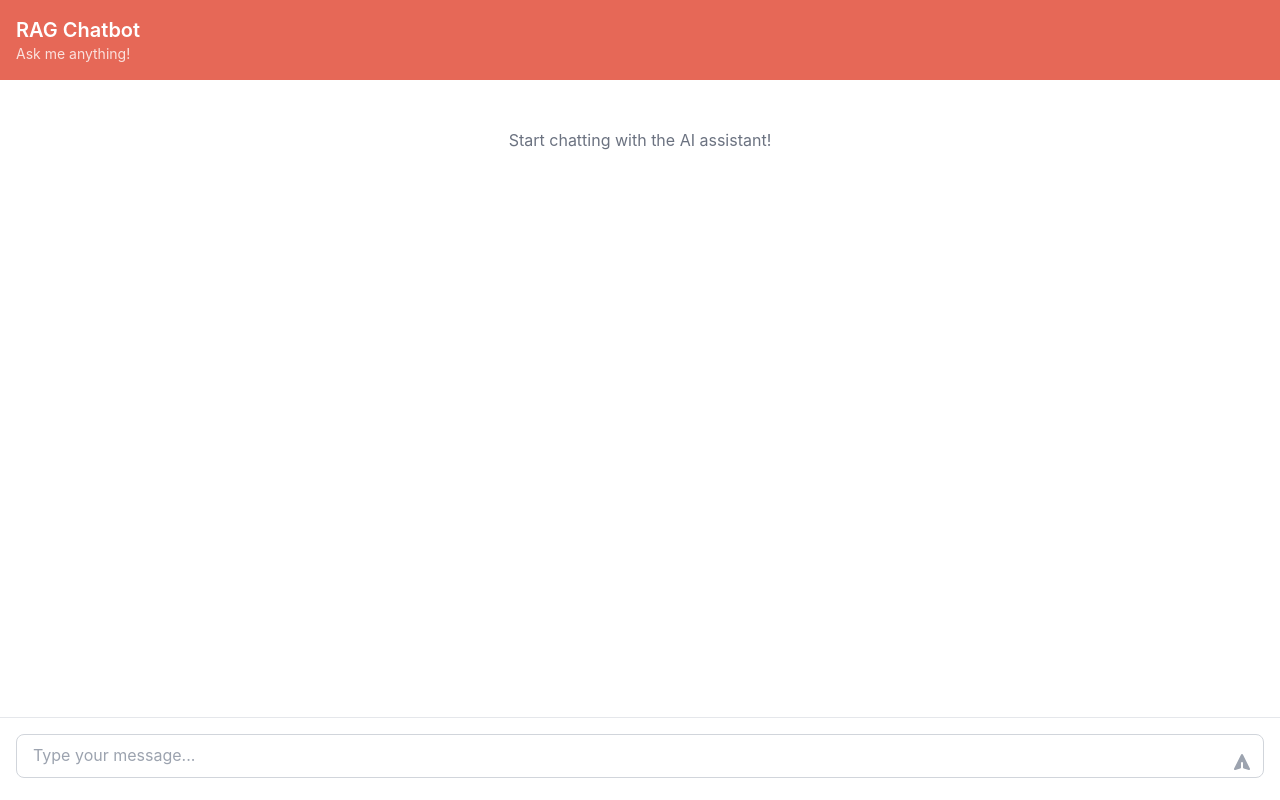
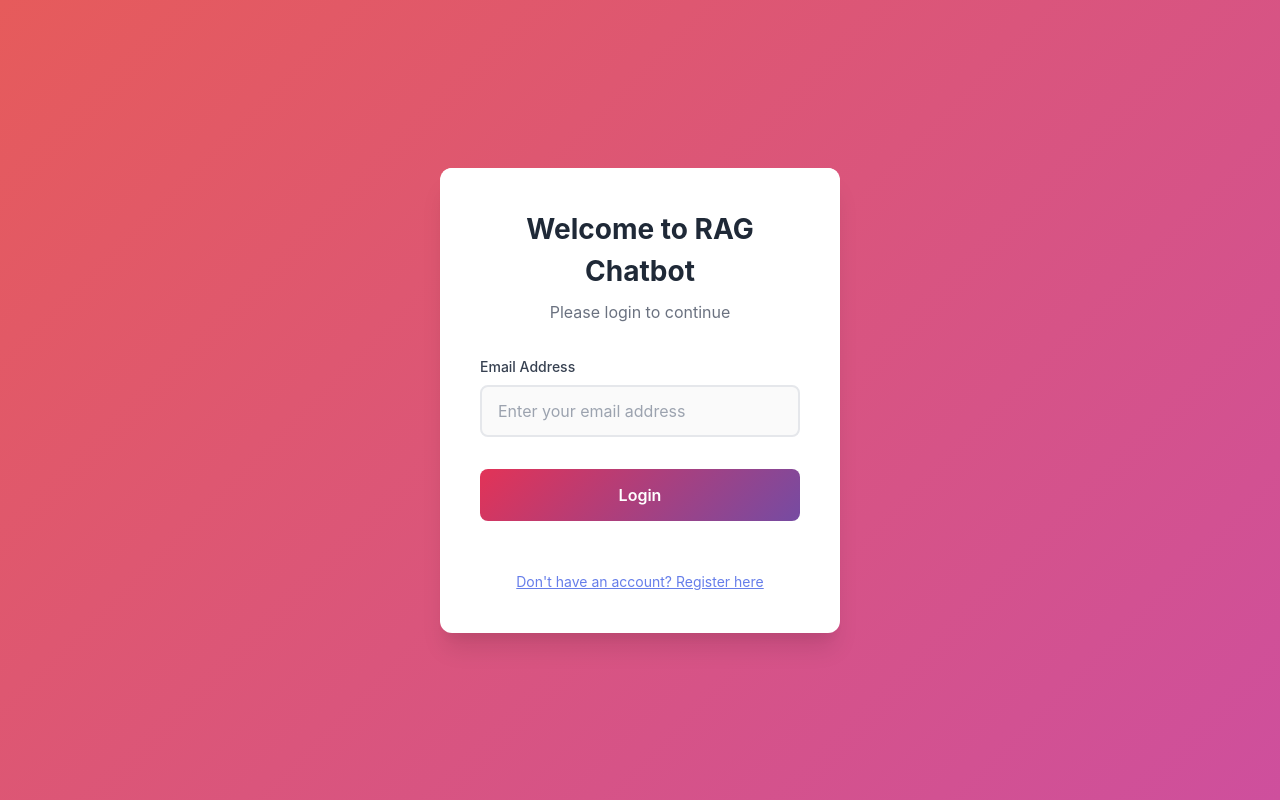
Before and after one commit to murugansns/Chat-TTS-frontend, a React (Create React App) app: page / in a window 1280 px wide. Built offline with nearby package versions, Linux system fonts and the light colour scheme.

Commit message:
added login page

```diff
--- a/src/App.js
+++ b/src/App.js
@@ -1,6 +1,7 @@
   import React, { useState, useRef, useEffect, useCallback } from 'react';
   import DOMPurify from 'dompurify';
   import { prepareAudio, stopAudio } from './utils/audioPlayer';
+  import Login from './components/Login';
   import './Chat.css';
 
 
@@ -244,6 +245,11 @@
     const [isSpeaking, setIsSpeaking] = useState(false);
     const [streamedText, setStreamedText] = useState('');
 
+    // Authentication state
+    const [isAuthenticated, setIsAuthenticated] = useState(false);
+    const [user, setUser] = useState(null);
+    const [authToken, setAuthToken] = useState('');
+
     const eventSourceRef = useRef(null);
     const messagesEndRef = useRef(null);
     const typingTimeoutRef = useRef(null);
@@ -292,6 +298,51 @@
         window.speechSynthesis.cancel();
         setIsSpeaking(false);
         audioPlayer.current.isPlaying = false;
+      }
+    }, []);
+
+    // Authentication handlers
+    const handleLogin = (userData, token) => {
+      setUser(userData);
+      setAuthToken(token);
+      setIsAuthenticated(true);
+    };
+
+    const handleLogout = () => {
+      setUser(null);
+      setAuthToken('');
+      setIsAuthenticated(false);
+      setMessages([]);
+      localStorage.removeItem('authToken');
+      localStorage.removeItem('user');
+    };
+
+    // Check for existing authentication on component mount
+    useEffect(() => {
+      const storedToken = localStorage.getItem('authToken');
+      const storedUser = localStorage.getItem('user');
+
+      if (storedToken && storedUser) {
+        try {
+          // Parse the user data
+          const userData = JSON.parse(storedUser);
+
+          // Basic token validation - check if it's a proper JWT format
+          const tokenParts = storedToken.split('.');
+          if (tokenParts.length === 3) {
+            setUser(userData);
+            setAuthToken(storedToken);
+            setIsAuthenticated(true);
+          } else {
+            // Invalid token format, clear storage
+            localStorage.removeItem('authToken');
+            localStorage.removeItem('user');
+          }
+        } catch (error) {
+          console.error('Error parsing stored authentication data:', error);
+          localStorage.removeItem('authToken');
+          localStorage.removeItem('user');
+        }
       }
     }, []);
 
@@ -779,11 +830,23 @@
 
     return (
       <div className="h-screen bg-gray-100 flex flex-col">
+        {!isAuthenticated ? (
+          <Login onLogin={handleLogin} />
+        ) : (
+          <>
             <div className="flex-1 bg-white flex flex-col overflow-hidden">
               {/* Header */}
-          <div className="bg-primary text-white p-4">
+              <div className="bg-primary text-white p-4 flex justify-between items-center">
+                <div>
                   <h1 className="text-xl font-semibold">RAG Chatbot</h1>
-            <p className="text-white/80 text-sm">Ask me anything!</p>
+                  <p className="text-white/80 text-sm">Welcome back, {user?.name}!</p>
+                </div>
+                <button
+                  onClick={handleLogout}
+                  className="px-4 py-2 bg-white/10 hover:bg-white/20 rounded-lg text-white text-sm font-medium transition-colors"
+                >
+                  Logout
+                </button>
               </div>
 
               {/* Chat Messages */}
@@ -915,6 +978,8 @@
                 </div>
               </div>
             </div>
+          </>
+        )}
       </div>
     );
   }
--- /dev/null
+++ b/src/components/Login.css
@@ -0,0 +1,185 @@
+.login-container {
+  display: flex;
+  justify-content: center;
+  align-items: center;
+  min-height: 100vh;
+  background: linear-gradient(135deg, #e65b5b 0%, #ce4f9d 100%);
+  padding: 20px;
+}
+
+.login-card {
+  background: white;
+  border-radius: 12px;
+  box-shadow: 0 20px 25px -5px rgba(0, 0, 0, 0.1), 0 10px 10px -5px rgba(0, 0, 0, 0.04);
+  padding: 40px;
+  width: 100%;
+  max-width: 400px;
+  position: relative;
+  overflow: hidden;
+}
+
+.login-card::before {
+  content: '';
+  position: absolute;
+  top: 0;
+  left: 0;
+  right: 0;
+  height: 4px;
+  background:white;
+}
+
+.login-header {
+  text-align: center;
+  margin-bottom: 32px;
+}
+
+.login-header h1 {
+  font-size: 28px;
+  font-weight: 700;
+  color: #1f2937;
+  margin: 0 0 8px 0;
+}
+
+.login-header p {
+  color: #6b7280;
+  font-size: 16px;
+  margin: 0;
+}
+
+.login-form {
+  display: flex;
+  flex-direction: column;
+  gap: 24px;
+}
+
+.form-group {
+  display: flex;
+  flex-direction: column;
+  gap: 8px;
+}
+
+.form-group label {
+  font-size: 14px;
+  font-weight: 500;
+  color: #374151;
+}
+
+.form-group input {
+  padding: 12px 16px;
+  border: 2px solid #e5e7eb;
+  border-radius: 8px;
+  font-size: 16px;
+  transition: all 0.2s ease;
+  background: #fafafa;
+}
+
+.form-group input:focus {
+  outline: none;
+  border-color: #667eea;
+  background: white;
+  box-shadow: 0 0 0 3px rgba(102, 126, 234, 0.1);
+}
+
+.form-group input::placeholder {
+  color: #9ca3af;
+}
+
+.login-button {
+  background: linear-gradient(135deg, #e23357 0%, #764ba2 100%);
+  color: white;
+  border: none;
+  padding: 14px 20px;
+  border-radius: 8px;
+  font-size: 16px;
+  font-weight: 600;
+  cursor: pointer;
+  transition: all 0.2s ease;
+  margin-top: 8px;
+}
+
+.login-button:hover:not(:disabled) {
+  transform: translateY(-1px);
+  box-shadow: 0 10px 15px -3px rgba(0, 0, 0, 0.1), 0 4px 6px -2px rgba(0, 0, 0, 0.05);
+}
+
+.login-button:disabled {
+  opacity: 0.7;
+  cursor: not-allowed;
+}
+
+.message {
+  margin: 15px 0;
+  padding: 12px 15px;
+  border-radius: 6px;
+  font-size: 14px;
+  font-weight: 500;
+  text-align: center;
+  box-shadow: 0 2px 4px rgba(0, 0, 0, 0.05);
+  transition: all 0.3s ease;
+  border-left: 4px solid transparent;
+}
+
+.message.error {
+  background-color: #fff5f5;
+  color: #e53e3e;
+  border-left-color: #fc8181;
+  border: 1px solid #fed7d7;
+}
+
+.message.success {
+  background-color: #f0fff4;
+  color: #2f855a;
+  border-left-color: #68d391;
+  border: 1px solid #c6f6d5;
+}
+
+/* Add some animation */
+@keyframes fadeIn {
+  from { opacity: 0; transform: translateY(-10px); }
+  to { opacity: 1; transform: translateY(0); }
+}
+
+.message {
+  animation: fadeIn 0.3s ease-out;
+}
+
+.login-footer {
+  margin-top: 24px;
+  text-align: center;
+  padding-top: 24px;
+}
+
+.toggle-mode {
+  background: none;
+  border: none;
+  color: #667eea;
+  font-size: 14px;
+  cursor: pointer;
+  text-decoration: underline;
+  padding: 0;
+  transition: color 0.2s ease;
+}
+
+.toggle-mode:hover:not(:disabled) {
+  color: #764ba2;
+}
+
+.toggle-mode:disabled {
+  opacity: 0.7;
+  cursor: not-allowed;
+}
+
+/* Responsive design */
+@media (max-width: 480px) {
+  .login-container {
+    padding: 16px;
+  }
+
+  .login-card {
+    padding: 32px 24px;
+  }
+
+  .login-header h1 {
+    font-size: 24px;
+  }
+}
--- /dev/null
+++ b/src/components/Login.js
@@ -0,0 +1,141 @@
+import React, { useState } from 'react';
+import './Login.css';
+
+const Login = ({ onLogin }) => {
+  const [formData, setFormData] = useState({
+    name: '',
+    email: ''
+  });
+  const [isLogin, setIsLogin] = useState(true);
+  const [isLoading, setIsLoading] = useState(false);
+  const [message, setMessage] = useState('');
+
+  const handleInputChange = (e) => {
+    const { name, value } = e.target;
+    setFormData(prev => ({
+      ...prev,
+      [name]: value
+    }));
+  };
+
+  const handleSubmit = async (e) => {
+    e.preventDefault();
+    setIsLoading(true);
+    setMessage('');
+
+    try {
+      const endpoint = isLogin ? '/api/v1/auth/login' : '/api/v1/auth/register';
+      const payload = isLogin
+        ? { email: formData.email }
+        : { name: formData.name, email: formData.email };
+
+      const response = await fetch(`http://192.168.1.218:8000${endpoint}`, {
+        method: 'POST',
+        headers: {
+          'Content-Type': 'application/json',
+        },
+        body: JSON.stringify(payload),
+      });
+
+      const data = await response.json();
+
+      if (!response.ok) {
+        // Handle 4xx/5xx responses
+        throw new Error(data.detail || 'An error occurred during registration');
+      }
+
+      if (response.ok && data.access_token) {
+        // Store token in localStorage
+        localStorage.setItem('authToken', data.access_token);
+        localStorage.setItem('user', JSON.stringify(data.user));
+
+        // Call the onLogin callback
+        onLogin(data.user, data.access_token);
+      } else {
+        setMessage(data.message || 'An error occurred');
+      }
+    } catch (error) {
+      console.error('Authentication error:', error);
+      setMessage(error.message || 'Network error. Please try again.');
+    } finally {
+      setIsLoading(false);
+    }
+  };
+
+  return (
+    <div className="login-container">
+      <div className="login-card">
+        <div className="login-header">
+          <h1>Welcome to RAG Chatbot</h1>
+          <p>Please {isLogin ? 'login' : 'register'} to continue</p>
+        </div>
+
+        <form onSubmit={handleSubmit} className="login-form">
+          {!isLogin && (
+            <div className="form-group">
+              <label htmlFor="name">Full Name</label>
+              <input
+                type="text"
+                id="name"
+                name="name"
+                value={formData.name}
+                onChange={handleInputChange}
+                required={!isLogin}
+                placeholder="Enter your full name"
+                disabled={isLoading}
+              />
+            </div>
+          )}
+
+          <div className="form-group">
+            <label htmlFor="email">Email Address</label>
+            <input
+              type="email"
+              id="email"
+              name="email"
+              value={formData.email}
+              onChange={handleInputChange}
+              required
+              placeholder="Enter your email address"
+              disabled={isLoading}
+            />
+          </div>
+
+          {message && (
+            <div className={`message ${message.toLowerCase().includes('error') || message.includes('Network') ? 'error' : 'success'}`}>
+              {message}
+            </div>
+          )}
+
+          <button
+            type="submit"
+            className="login-button"
+            disabled={isLoading}
+          >
+            {isLoading ? 'Please wait...' : (isLogin ? 'Login' : 'Register')}
+          </button>
+        </form>
+
+        <div className="login-footer">
+          <button
+            type="button"
+            className="toggle-mode"
+            onClick={() => {
+              setIsLogin(!isLogin);
+              setMessage('');
+              setFormData({ name: '', email: '' });
+            }}
+            disabled={isLoading}
+          >
+            {isLogin
+              ? "Don't have an account? Register here"
+              : "Already have an account? Login here"
+            }
+          </button>
+        </div>
+      </div>
+    </div>
+  );
+};
+
+export default Login;
```
Lines whose indentation alone changed are shown as unchanged.
